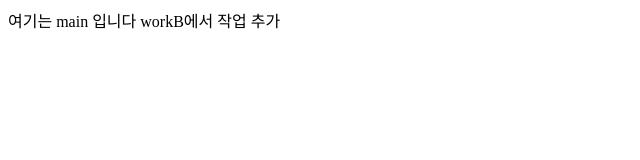
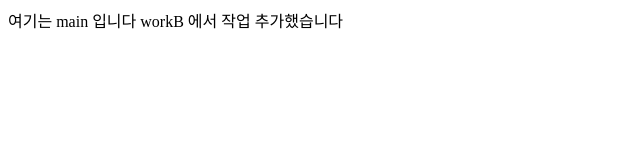
Before and after one commit to GHKgwon/team-project, a plain HTML site: page index.html in a window 1280 px wide. Shown: the full height of the page, 0-640 px from the left. Drawn offline with Linux system fonts and the light colour scheme.

Commit message:
workB 에서 작업 추가했습니다 로 변경함

```diff
--- a/index.html
+++ b/index.html
@@ -6,6 +6,6 @@
     <title>Document</title>
   </head>
   <body>
-    여기는 main 입니다 workB에서 작업 추가
+    여기는 main 입니다 workB 에서 작업 추가했습니다
   </body>
 </html>
```
